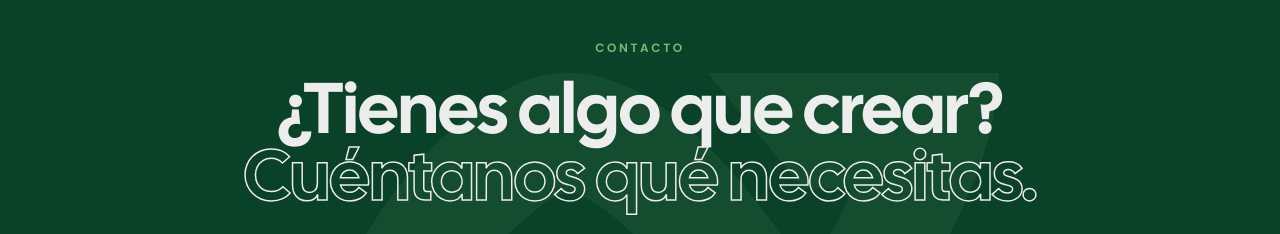
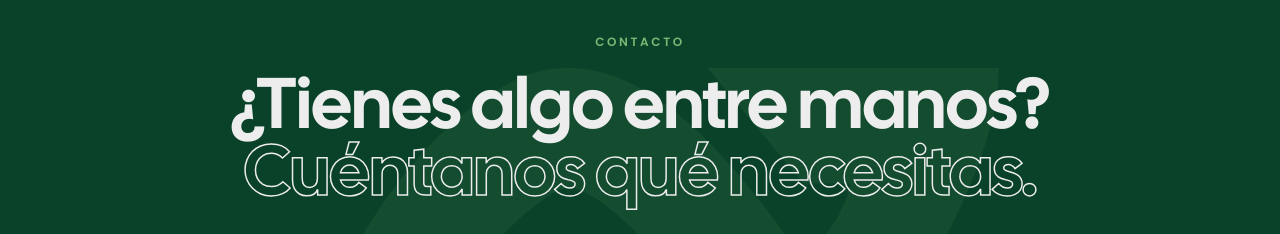
Before and after one commit to darinkacristi/afford-portfolio, a Next.js app: page / in a window 1280 px wide. Shown: the part 3260-3494 px from the top of the page. Built offline with nearby package versions, Linux system fonts and the light colour scheme.

Commit message:
Add files via upload

```diff
--- a/app/page.tsx
+++ b/app/page.tsx
@@ -79,7 +79,7 @@ export default function Home() {
             lead="Una muestra del trabajo reciente. El catálogo completo está en la sección Trabajo."
           />
 
-          <div className="grid gap-3.5 [grid-template-columns:repeat(auto-fill,minmax(250px,1fr))]">
+          <div className="grid gap-5 [grid-template-columns:repeat(auto-fill,minmax(260px,1fr))]">
             {featuredProjects.map((p, i) => (
               <Reveal key={p.slug} delay={(i % 3) * 0.07}>
                 <ProjectCard project={p} />
@@ -158,7 +158,7 @@ export default function Home() {
           </Reveal>
           <Reveal delay={0.06}>
             <h2 className="mb-8" style={{ fontSize: "clamp(36px,5.6vw,72px)" }}>
-              ¿Tienes algo que crear?
+              ¿Tienes algo entre manos?
               <br />
               <span className="outline">Cuéntanos qué necesitas.</span>
             </h2>
```
